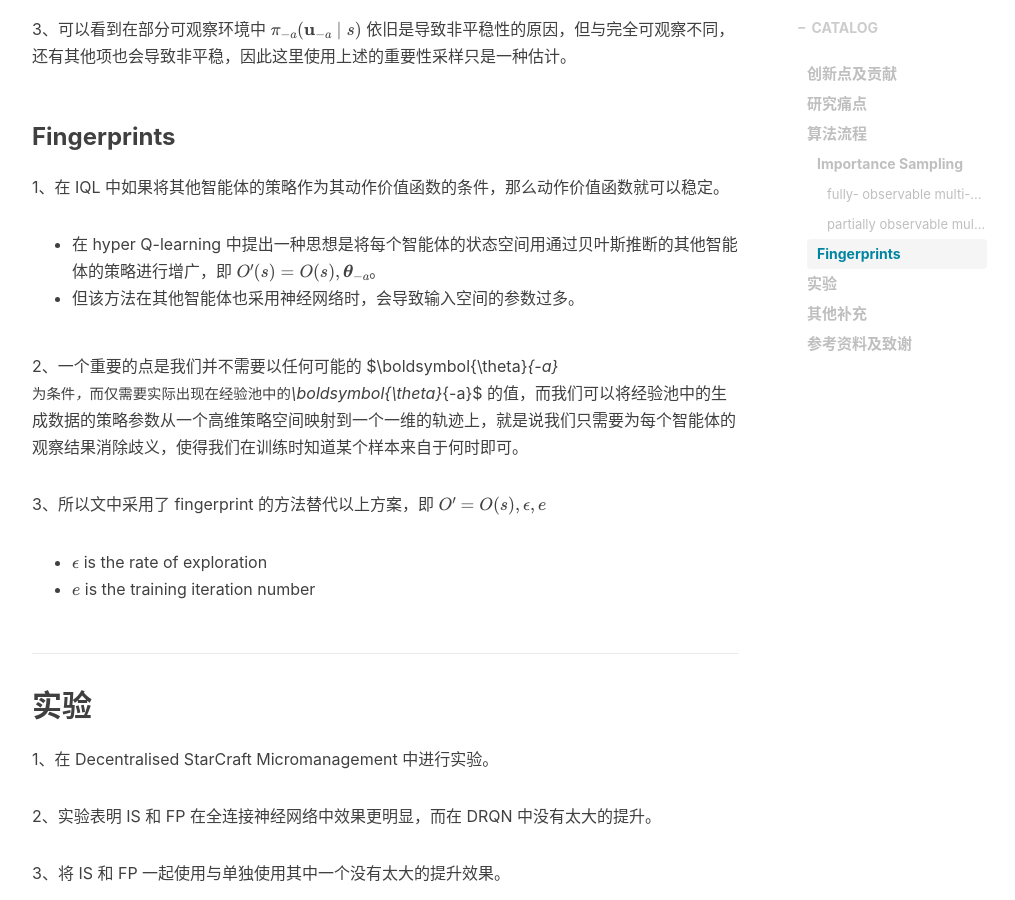
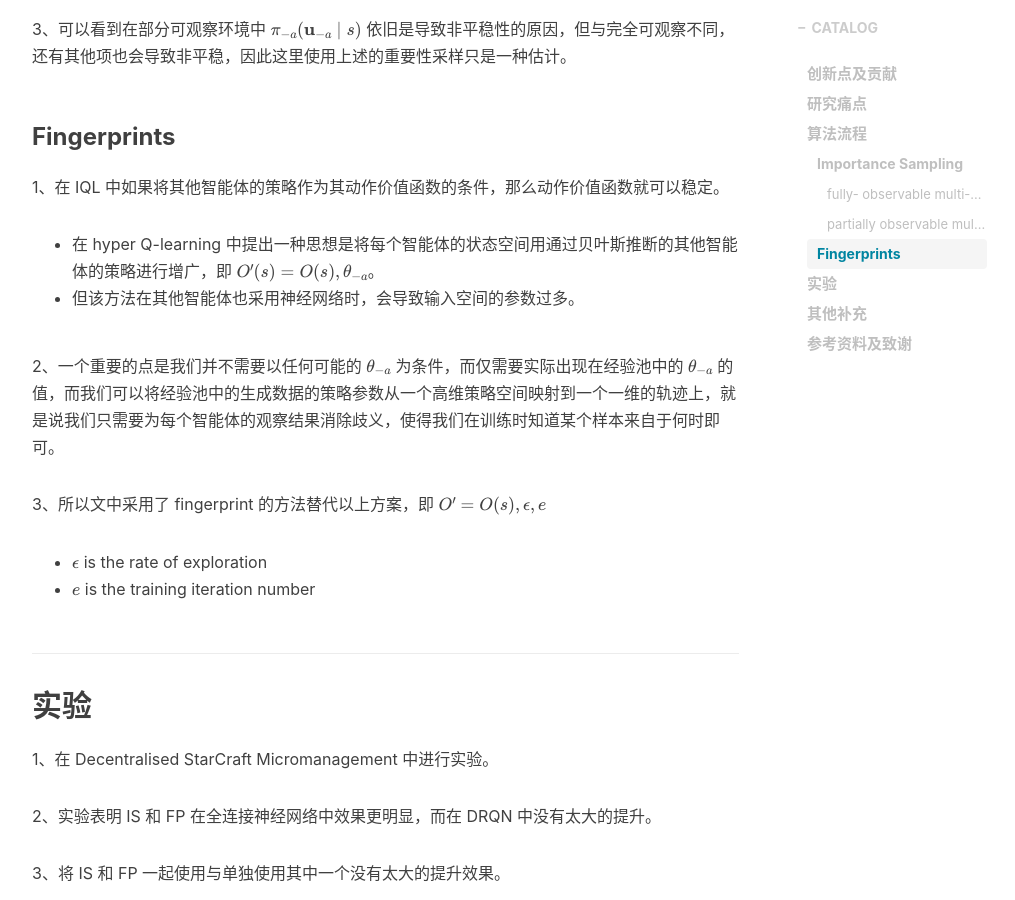
Before and after one commit to liushunyu/blog, a Jekyll site: the page built from _posts/2020-06-28-强化学习论文（13）Fingerprints.md, in a window 1280 px wide and 900 px high, scrolled down 3625 px. Shown: the whole window, without its empty margins (233-1248 px from the left). Built offline with Jekyll 4.4.1, drawn with Linux system fonts in a browser that asks for light colours; nearby versions of some CDN libraries; formulas are drawn with MathJax 3; comment, search, counter and statistics services are not loaded.

Commit message:
Update 2020-06-28-强化学习论文（13）Fingerprints.md

```diff
--- a/_posts/2020-06-28-强化学习论文（13）Fingerprints.md
+++ b/_posts/2020-06-28-强化学习论文（13）Fingerprints.md
@@ -96,12 +96,12 @@ Fingerprints; value-based; off-policy; model-free; discrete action space; contin
 
 1、在 IQL 中如果将其他智能体的策略作为其动作价值函数的条件，那么动作价值函数就可以稳定。
 
-- 在 hyper Q-learning 中提出一种思想是将每个智能体的状态空间用通过贝叶斯推断的其他智能体的策略进行增广，即 $O^{\prime}(s)=\{O(s), \boldsymbol{\theta}_{-a}\}$。
+- 在 hyper Q-learning 中提出一种思想是将每个智能体的状态空间用通过贝叶斯推断的其他智能体的策略进行增广，即 $O^{\prime}(s)=\{O(s), \theta_{-a}\}$。
 - 但该方法在其他智能体也采用神经网络时，会导致输入空间的参数过多。
 
 
 
-2、一个重要的点是我们并不需要以任何可能的 $\boldsymbol{\theta}_{-a}$ 为条件，而仅需要实际出现在经验池中的 $\boldsymbol{\theta}_{-a}$ 的值，而我们可以将经验池中的生成数据的策略参数从一个高维策略空间映射到一个一维的轨迹上，就是说我们只需要为每个智能体的观察结果消除歧义，使得我们在训练时知道某个样本来自于何时即可。
+2、一个重要的点是我们并不需要以任何可能的 $\theta_{-a}$ 为条件，而仅需要实际出现在经验池中的 $\theta_{-a}$ 的值，而我们可以将经验池中的生成数据的策略参数从一个高维策略空间映射到一个一维的轨迹上，就是说我们只需要为每个智能体的观察结果消除歧义，使得我们在训练时知道某个样本来自于何时即可。
 
 
 
```
